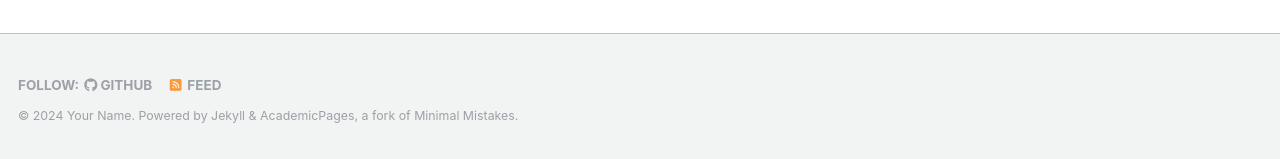
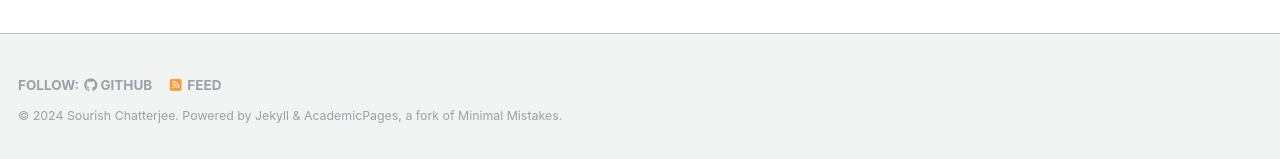
Before and after one commit to Nexalyze/Nexalyze.github.io, a Jekyll site: the page built from _pages/about.md, in a window 1280 px wide and 900 px high, scrolled down 806 px. Shown: the part 738-897 px from the top of the window. Built offline with Jekyll 4.4.1, drawn with Linux system fonts in a browser that asks for light colours.

Commit message:
File Changes

```diff
--- a/_config.yml
+++ b/_config.yml
@@ -10,7 +10,7 @@
 locale                   : "en-US"
 title                    : "Sourish's Hompage"
 title_separator          : "-"
-name                     : &name "Your Name"
+name                     : &name "Sourish Chatterjee"
 description              : &description "personal description"
 url                      : https://nexalyze.github.io/ # the base hostname & protocol for your site e.g. "https://mmistakes.github.io"
 baseurl                  : "" # the subpath of your site, e.g. "/blog"
```
